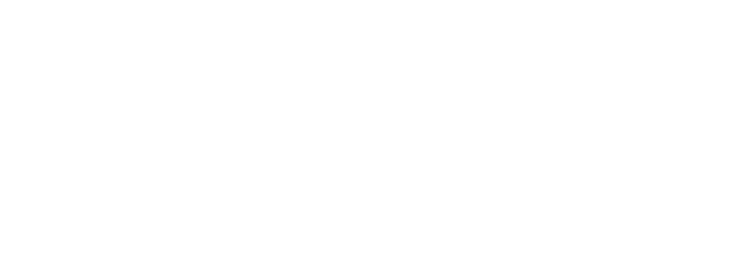
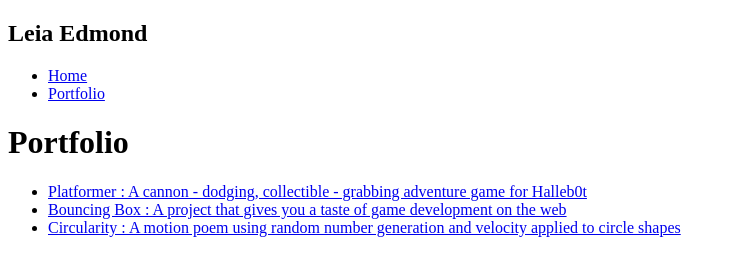
Before and after one commit to LeiaEdmond7489906/LeiaEdmond7489906.github.io, a plain HTML site: page portfolio.html in a window 1280 px wide. Shown: the whole page, without its empty margins (0-736 px from the left). Drawn offline with Linux system fonts and the light colour scheme.

Commit message:
portfolio

```diff
--- a/index.html
+++ b/index.html
@@ -1,46 +1,44 @@
-<!DOCTYPE html>
+<!DOCTYPE HTML>
 <html>
     <head>
-   <title> _______ </title>
+      <title> Leia's Amazing Website</title>
+      <link rel="stylesheet" href="style.css">
     </head>
+
     <body>
-  <!--Visible HTML elements GO HERE-->
-
-  <!-- All content goes here -->
       <div id="all-contents">
         <nav>
-      <h1>______________</h1>
+          <h1> Leia's Glorious Website</h1>
           <ul id="nav-ul">
             <li class="nav-li">
-          <a href="index.html">Home</a>
+              <a href="index.html"> Home </a>
             </li>
             <li class="nav-li">
-          <a href="portfolio.html">Portfolio</a>
+              <a href="portdolio.html"> Portfolio</a>
             </li>
           </ul>
         </nav>
         <main>
-      <!-- Sidebar section -->
-      <div class="sidebar">
-        <img class="sidebar-img" src="___________________">
+
+          <div class= 'sidebar'>
+
+             <img class="sidebar-img" src=https://encrypted-tbn0.gstatic.com/images?q=tbn:ANd9GcTXoSfUNYwU6hK9RwHu06mducXVdYsL5URreQ&s>
           </div>
+          <div class="content">
+<h2> Leia Edmond</h2>
+            <p> Student at Tulane University</p>
 
-      <!-- Content section -->
-      <div class="content">
-        <h2>___________________</h2>
-        <p>___________________</p>
 
-        <!-- Interests section -->
+
           <div id="interests">
             <h3>Interests</h3>
             <ul>
-            <li>___________________</li>
-            <li>___________________</li>
-            <li>___________________</li>
+              <li> Dance </li>
+              <li> cooking</li>
+              <li> Playing tennis</li>
             </ul>
           </div>
           </div>
         </main>
       </div>
-</body>
 </html>
--- a/portfolio.html
+++ b/portfolio.html
@@ -0,0 +1,32 @@
+<!DOCTYPE HTML>
+<html>
+    <head> <title>Leia's Computer Science Website</title>
+      <link rel="stylesheet" href="style.css">
+    </head>
+
+    <body>
+      <div id="all-contents">
+        <nav>
+          <h1>Leia Edmond</h1>
+            <ul id="nav-ul">
+              <li class="nav-li">
+               <a class="nav-a" href="index.html">Home</a>
+              </li>
+              <li class="nav-li">
+               <a class="nav-a" href="portfolio.html">Portfolio</a>
+              </li>
+            </ul>
+        </nav>
+        <main>
+          <div class="content">
+            <h1>Portfolio</h1>
+            <ul id="portfolio">
+              <li><a href="projects/platformer/">Platformer : A cannon - dodging, collectible - grabbing adventure game for Halleb0t</a></li>
+              <li><a href="projects/bouncing-box/">Bouncing Box : A project that gives you a taste of game development on the web </a></li>
+              <li><a href="projects/circularity/">Circularity : A motion poem using random number generation and velocity applied to circle shapes</a></li>
+            </ul>
+          </div>
+        </main>
+      </div>
+    </body>
+</html>
```
Lines whose indentation alone changed are shown as unchanged.
